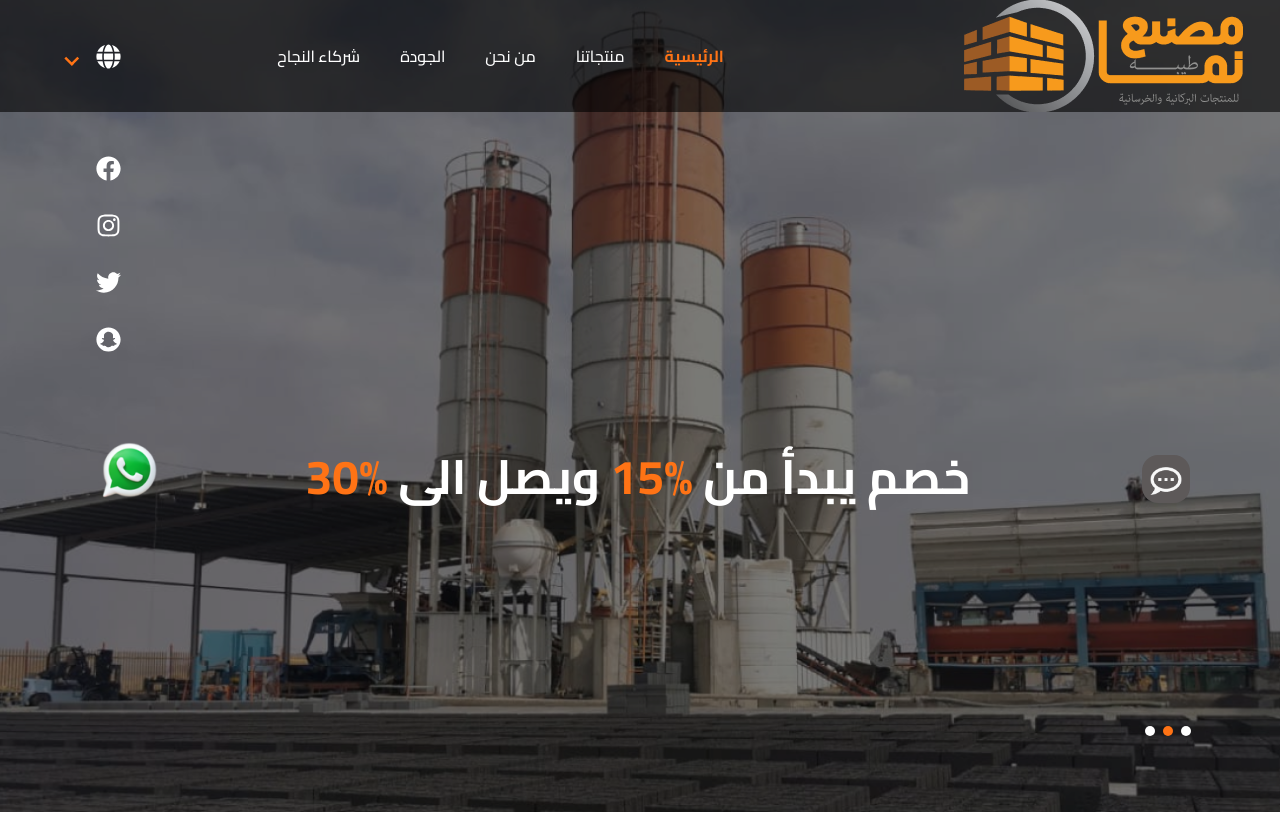
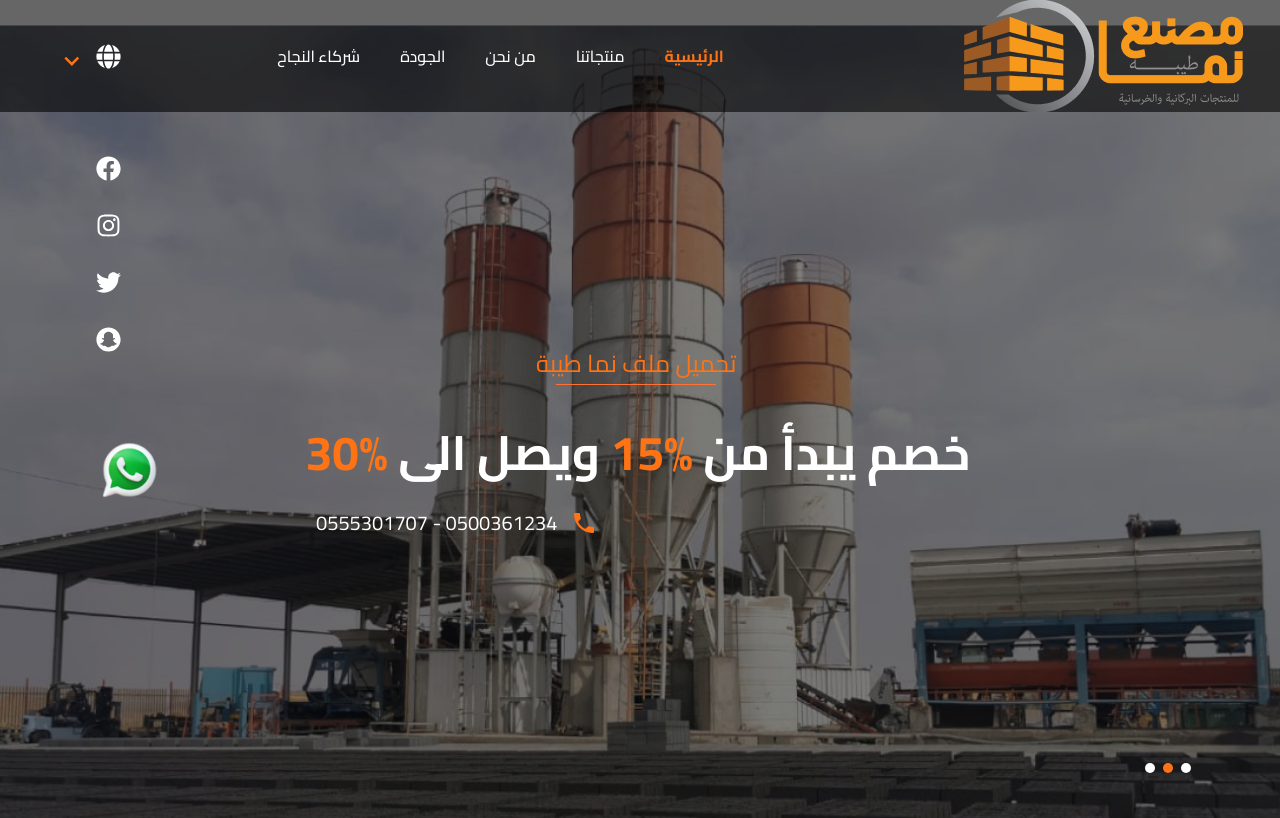
Before and after one commit to abdallamfathy/nama-project, a React (Vite) app: page / in a window 1280 px wide. Shown: the top 818 px of the page. Built offline with nearby package versions, Linux system fonts and the light colour scheme.

Commit message:
add items to hero slider and remove chat

```diff
--- a/src/components/Navbar.jsx
+++ b/src/components/Navbar.jsx
@@ -63,15 +63,12 @@ const Navbar = ({ textColor, socialDisplay }) => {
                 <Link to=""  >
                   <img src={whatsapp} alt="chatImage" className="w-16" />
                 </Link>
-                {/* <button onClick={() => toggle()} >
-                  <img src={chat} alt="chatImage" />
-                </button> */}
                 </div>
-                <div className="bg-[#5D5959] p-1 pt-3 px-2  rounded-2xl fixed w-12 h-12  right-[90px] top-[455px]">
+                {/* <div className="bg-[#5D5959] p-1 pt-3 px-2  rounded-2xl fixed w-12 h-12  right-[90px] top-[455px]">
                 <button onClick={() => toggle()} >
                   <img src={chat} alt="chatImage" />
                 </button>
-                </div>
+                </div> */}
               </div>
             </div>
       <div className="fixed bg-black  w-full -mt-[68px]  z-40 bg-opacity-60 ">
--- a/src/components/Slider.jsx
+++ b/src/components/Slider.jsx
@@ -15,14 +15,27 @@ import "../index.css";
 import img1 from "../assets/img1.png";
 import img2 from "../assets/img2.png";
 import img3 from "../assets/img3.png";
+import pdf from "../assets/file/nama.pdf";
+import call from "../assets/call.png";
 
 const Slider = () => {
   return (
-    <div className="h-[103vh]  -ml-1">
+    <div className="h-[103vh] -mt-6 -ml-1">
       <h1 className="text-white z-40 2xl:top-[600px] top-96 relative text-center  2xl:text-6xl text-5xl font-bold">
         خصم يبدأ من <span className="text-[#FF7315]">%15</span> ويصل الى{" "}
         <span className="text-[#FF7315]">%30</span>
       </h1>
+      <a href={pdf} download="nama.pdf" className="text-[#FF7315] z-40 2xl:top-[600px] top-64 left-[540px] relative text-center  2xl:text-3xl text-2xl  ">
+      تحميل ملف نما طيبة
+      </a>
+      <hr className=" 2xl:top-[600px] top-[260px] relative border-t z-40 left-[560px] border-[#FF7135]  w-40" />
+
+      <div className="flex relative 2xl:top-[600px] left-80 top-96 z-40 w-72 gap-4 items-center">
+      <h1 className="text-white      2xl:text-3xl text-xl ">
+      0555301707 - 0500361234
+      </h1>
+      <img src={call} alt="call image" className="w-5 h-5" />
+      </div>
       <Swiper
         modules={[
           Navigation,
```
Also changed, not shown: src/assets/facebook.jpg (deleted), 1 other file (tests, documents, lock files or other folders).
